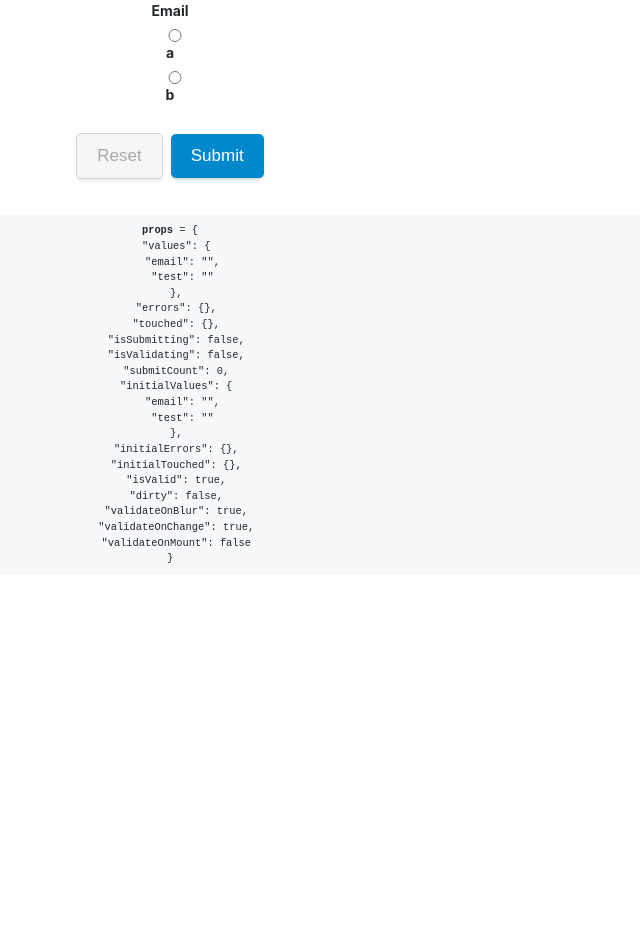
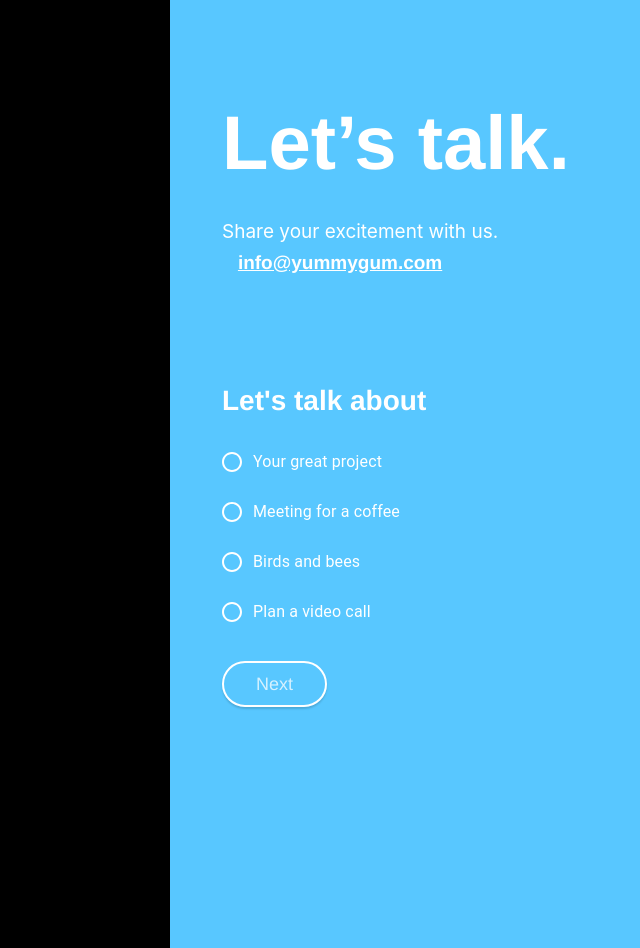
Before and after one commit to Reetika12/grow_fix_lets_talk, a React (Create React App) app: page / in a window 1280 px wide. Shown: the whole page, without its empty margins (470-1110 px from the left). Before the commit the page ends 800 px from the top, so only its background shows below. Built offline with nearby package versions, Linux system fonts and the light colour scheme.

Commit message:
added lets talk first page

```diff
--- a/package.json
+++ b/package.json
@@ -3,6 +3,7 @@
   "version": "0.1.0",
   "private": true,
   "dependencies": {
+    "@material-ui/core": "^4.11.3",
     "@testing-library/jest-dom": "^5.11.4",
     "@testing-library/react": "^11.1.0",
     "@testing-library/user-event": "^12.1.10",
--- a/src/Container/LetsTalkfirstPage.js
+++ b/src/Container/LetsTalkfirstPage.js
@@ -1,11 +1,54 @@
 import React, { Component } from 'react'
 import FormicForm from './FormicForm'
+import Grid from '@material-ui/core/Grid';
+import './Styles/LetsTalk.css';
+import Radio from '@material-ui/core/Radio';
+import RadioGroup from '@material-ui/core/RadioGroup';
+import FormControlLabel from '@material-ui/core/FormControlLabel';
+import { withStyles } from '@material-ui/core';
+
+
+const CustomRadio = withStyles({
+    root: {
+        color: '#fff',
+        '&$checked': {
+            color: '#fff',
+        },
+    },
+    checked: {},
+})((props) => <Radio color="default" {...props} />);
+
+
+
 class LetsTalkfirstPage extends Component {
     render() {
         return (
-            <div>
-                <FormicForm/>
-            </div>
+                <Grid container spacing={3}>
+                    <Grid style={{ background: "black", height: "120vh" }}item xs={12} sm={6}>
+                    </Grid>
+                    <Grid style={{ background: "#58c7ff", color: "#fff", height: "120vh"}}item xs={12} sm={6}>
+                    <div className="inner-first-screen">
+                        <h2 className="overlay-name">Let’s talk.</h2>
+                        <p className="ptag-style">
+                            Share your excitement with us.
+                            <br/>
+                            <a className="link link-animation white" id="contact" href="mailto:info@yummygum.com">
+                             info@yummygum.com
+                            </a>
+                        </p>
+                        <div className="radioTagOptions">
+                            <h4 className="margin-xxs-bottom">Let's talk about</h4>
+                             <RadioGroup aria-label="coursetype"  name="coursetype" onChange={this.handleChangeCourseType}>
+                                <FormControlLabel id="one_to_mega" value="one_to_mega" control={<CustomRadio />} label="Your great project" />
+                                <FormControlLabel id="one_to_many" value="one_to_many" control={<CustomRadio />} label="Meeting for a coffee" />
+                                <FormControlLabel id="one_to_mega" value="one_to_mega" control={<CustomRadio />} label="Birds and bees" />
+                                <FormControlLabel id="one_to_mega" value="one_to_mega" control={<CustomRadio />} label="Plan a video call" />
+                            </RadioGroup>
+                            <button type="button" id="go" className="btn btn-primary btn-white">Next</button>
+                        </div>
+                    </div>
+                    </Grid>
+                </Grid>
         )
     }
 }
--- a/src/Container/Styles/LetsTalk.css
+++ b/src/Container/Styles/LetsTalk.css
@@ -4,3 +4,96 @@
   color: #969696;
   text-decoration: none;
 }
+.overlay-name{
+    font-family: Slate W01 Bold,Helvetica,Arial,sans-serif!important;
+    font-size: 76px;
+    color: "#fff";
+    line-height: 80px;
+    margin-bottom: 16px;
+}
+.inner-first-screen{
+    transition: all .6s cubic-bezier(.74,0,.2,1);
+    transform: none;
+    -webkit-transform: none;
+    opacity: 1;
+    padding: 40px;
+    display: flex;
+    flex-direction: column;
+    align-items: baseline;
+}
+.ptag-style{
+    max-width: 560px;
+    color:#fff;
+    font-size: 19px;
+    padding-bottom: 50px;
+}
+.link{
+    outline: none;
+    position: relative;
+    line-height: 1.6;
+    color: #9e9ba4;
+    display: inline-block;
+    font-weight: 600px;
+    font-size: 19px;
+}
+
+a.white, .link.white {
+    color: #fff;
+    font-weight: 600;
+    font-size: 19px;
+    padding-right: 40px;
+}
+a, .link {
+    font-family: Medium,Helvetica,Arial,sans-serif!important;
+    font-size: 19px;
+    line-height: inherit;
+    cursor: pointer;
+    font-size: 19px;
+    line-height: 32px;
+    box-sizing: border-box;
+
+
+}
+.radioTagOptions{
+    display: flex;
+    flex-direction: column;
+    align-items: baseline;
+}
+.margin-xxs-bottom{
+    margin-bottom: 24px;
+    font-size: 28px;
+    font-family: Slate W01 Medium,Helvetica,Arial,sans-serif!important;
+    color: #fff;
+    line-height: 32px;
+    font-weight: 600;
+}
+.btn{
+    display: inline-block;
+    padding: 12px 32px;
+    font-size: 18px;
+    font-family: Slate W01 Medium,Helvetica,Arial,sans-serif!important;
+    line-height: 1!important;
+    text-align: center;
+    text-decoration: none;
+    border: 2px solid currentColor;
+    border-radius: 50px;
+    cursor: pointer;
+    transition: all .25s ease-in-out;
+}
+.btn:hover{
+    background:#fff;
+}
+.btn.btn-primary {
+    color: #fff;
+    border-color: #2eaff0;
+    background: #2eaff0;
+}
+.btn.btn-white {
+    border-color: #fff;
+    color: rgba(255,255,255,.75);
+    background-color: transparent;
+}
+button#go :hover{
+    background-color: #4c9ed9;
+    color: #ffffff;
+}
```
Also changed, not shown: 1 other file (tests, documents, lock files or other folders).
